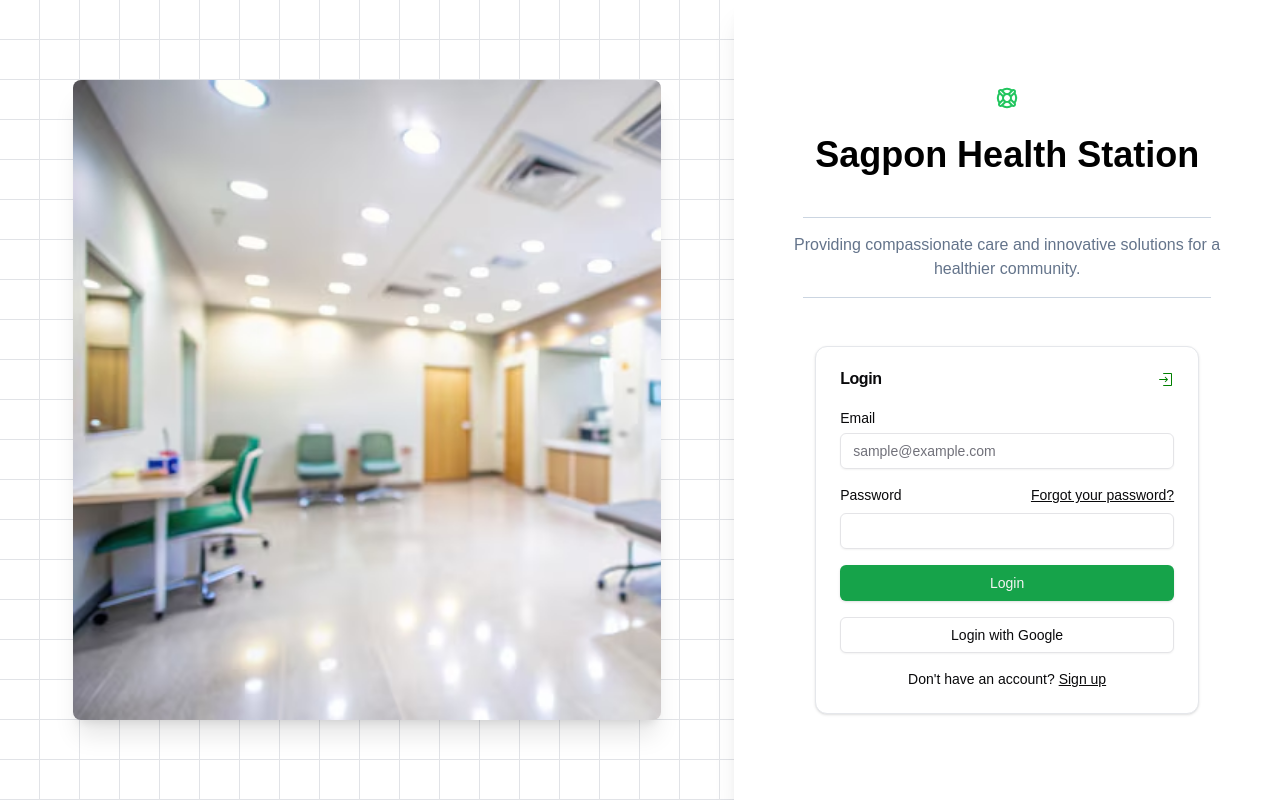
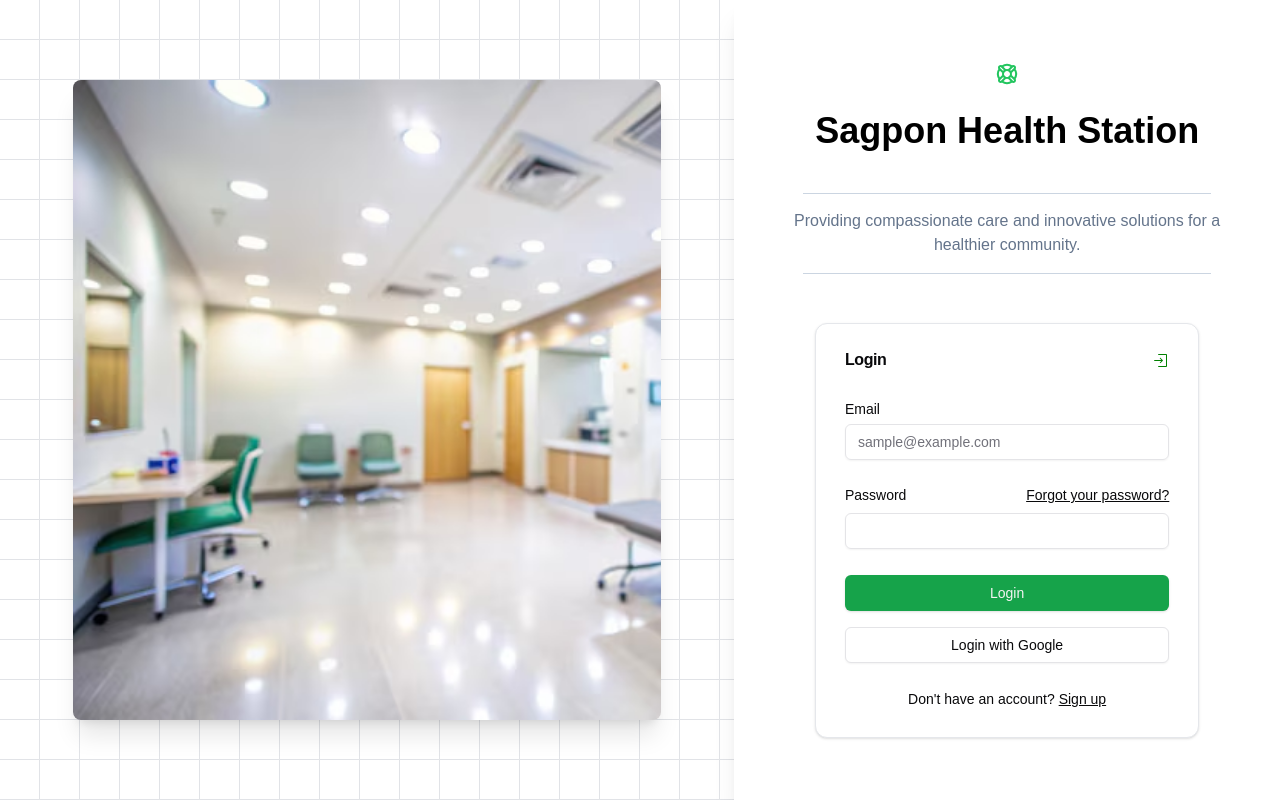
Before and after one commit to zorncbllr/sagpon-medical-system, a React (Vite) app in the folder client/: page /login in a window 1280 px wide. Built offline with nearby package versions, Linux system fonts and the light colour scheme.

Commit message:
minor animation adjustments

```diff
--- a/client/src/components/login-form.tsx
+++ b/client/src/components/login-form.tsx
@@ -4,18 +4,22 @@ import { Button } from "./ui/button";
 import { Card, CardContent, CardHeader, CardTitle } from "./ui/card";
 import { Input } from "./ui/input";
 import { Label } from "./ui/label";
+import BoxReveal from "./ui/box-reveal";
 
 export function LoginForm() {
   return (
     <Card className="w-[24rem]">
       <CardHeader>
+        <BoxReveal duration={0.6} width="100%">
           <CardTitle className="flex items-center justify-between">
             <span>Login</span>
             <EnterIcon color="green" />
           </CardTitle>
+        </BoxReveal>
       </CardHeader>
       <CardContent>
         <div className="grid gap-4">
+          <BoxReveal duration={0.5} width="100%">
             <div className="grid gap-2">
               <Label htmlFor="email">Email</Label>
               <Input
@@ -25,6 +29,8 @@ export function LoginForm() {
                 required
               />
             </div>
+          </BoxReveal>
+          <BoxReveal duration={0.7} width="100%">
             <div className="grid gap-2">
               <div className="flex items-center">
                 <Label htmlFor="password">Password</Label>
@@ -37,6 +43,9 @@ export function LoginForm() {
               </div>
               <Input id="password" type="password" required />
             </div>
+          </BoxReveal>
+          <BoxReveal duration={0.6} width="100%">
+            <div className="grid gap-4">
               <Button type="submit" className="w-full">
                 Login
               </Button>
@@ -44,12 +53,16 @@ export function LoginForm() {
                 Login with Google
               </Button>
             </div>
+          </BoxReveal>
+        </div>
+        <BoxReveal duration={0.7} width="100%">
           <div className="mt-4 text-center text-sm">
             Don&apos;t have an account?{" "}
             <Link to="/register" className="underline">
               Sign up
             </Link>
           </div>
+        </BoxReveal>
       </CardContent>
     </Card>
   );
--- a/client/src/components/registration-form.tsx
+++ b/client/src/components/registration-form.tsx
@@ -26,7 +26,7 @@ function RegistrationForm() {
     <Card className="w-[40rem] shadow-lg">
       <form>
         <CardHeader>
-          <BoxReveal width="100%" duration={1}>
+          <BoxReveal width="100%" duration={0.7}>
             <CardTitle className="flex justify-between">
               <span>Register</span>
               <Pencil2Icon color="green" />
--- a/client/src/pages/login.tsx
+++ b/client/src/pages/login.tsx
@@ -26,7 +26,7 @@ function Login() {
             </p>
           </BoxReveal>
         </div>
-        <BoxReveal duration={0.4}>
+        <BoxReveal duration={0.3}>
           <LoginForm />
         </BoxReveal>
       </section>
```
Lines whose indentation alone changed are shown as unchanged.
